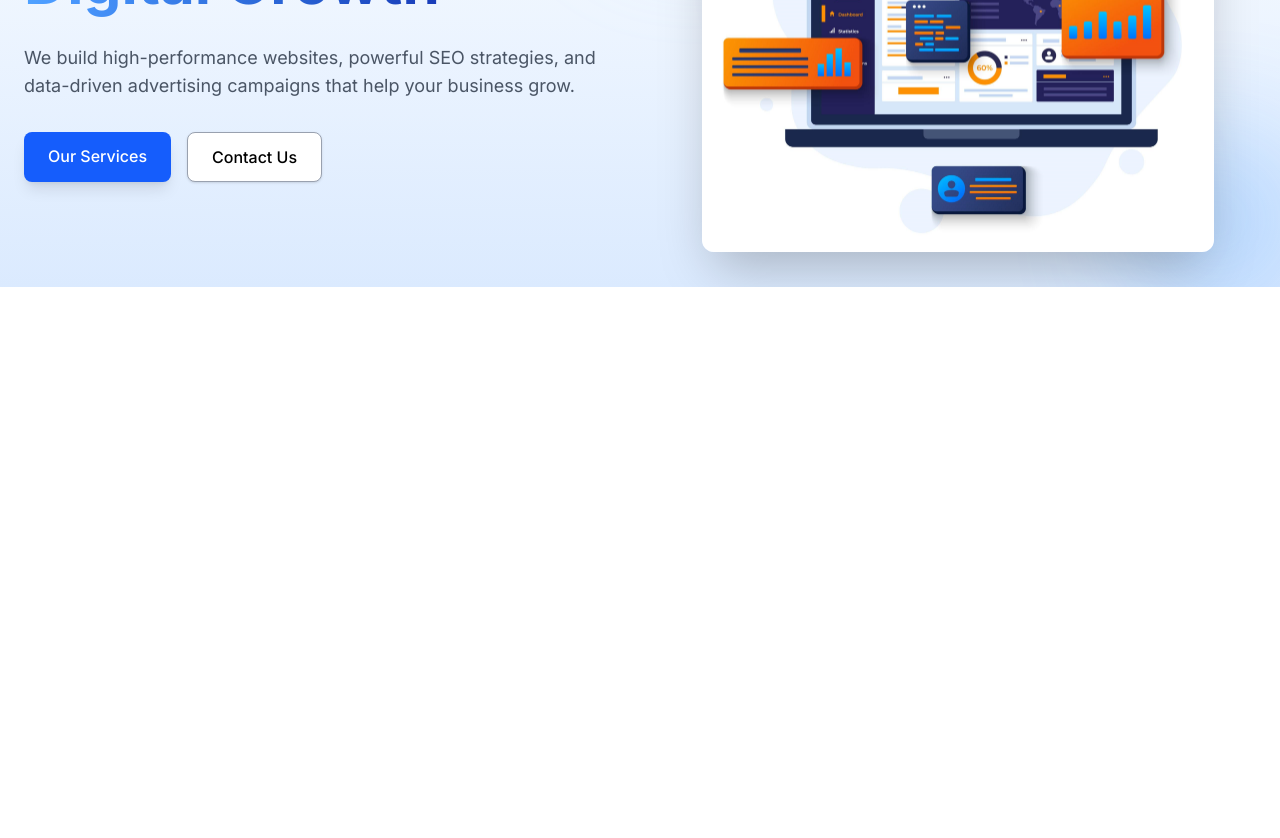
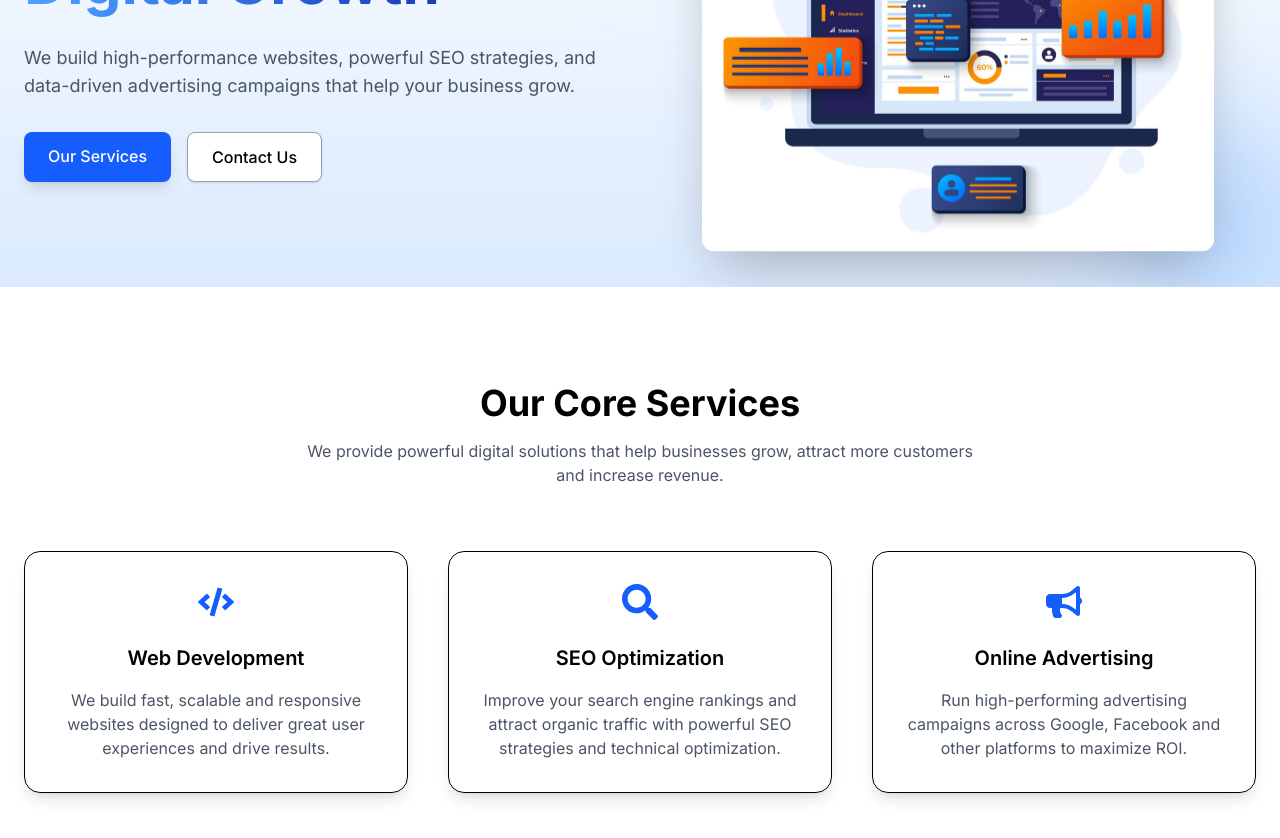
Before and after one commit to Hlamong55/Glowave-Website, a React (Vite) app: page / in a window 1280 px wide. Shown: the part 300-1138 px from the top of the page. Before the commit the page ends 800 px from the top, so only its background shows below. Built offline with nearby package versions, Linux system fonts and the light colour scheme; the HTML template or start-up script is replaced by a standard one.

Commit message:
implement key service overview

```diff
--- /dev/null
+++ b/src/components/home/HeroSection.jsx
@@ -0,0 +1,102 @@
+// eslint-disable-next-line no-unused-vars
+import { motion } from "framer-motion"
+import { Link } from "react-router-dom"
+import heroImg from "../../assets/hero-dashboard.png"
+
+const HeroSection = () => {
+    return (
+        <section className="pt-24 pb-8 bg-linear-to-b from-white via-blue-50 to-blue-100 overflow-hidden">
+
+      <div className="max-w-7xl mx-auto px-6 grid md:grid-cols-2 gap-10 items-center">
+
+        {/* Left Content */}
+        <div>
+
+          <motion.h1
+            initial={{ opacity: 0, y: 40 }}
+            animate={{ opacity: 1, y: 0 }}
+            transition={{ duration: 0.6 }}
+            className="text-5xl md:text-6xl font-bold leading-tight"
+          >
+            Accelerate Your
+            <span className="bg-linear-to-r from-blue-400 to-blue-800 bg-clip-text text-transparent">
+              {" "}Digital Growth
+            </span>
+          </motion.h1>
+
+          <motion.p
+            initial={{ opacity: 0, y: 40 }}
+            animate={{ opacity: 1, y: 0 }}
+            transition={{ duration: 0.8 }}
+            className="mt-6 text-gray-600 text-lg"
+          >
+            We build high-performance websites, powerful SEO strategies,
+            and data-driven advertising campaigns that help your business grow.
+          </motion.p>
+
+          {/* CTA Buttons */}
+          <motion.div
+            initial={{ opacity: 0 }}
+            animate={{ opacity: 1 }}
+            transition={{ delay: 0.4 }}
+            className="mt-8 flex gap-4"
+          >
+            <Link
+              to="/services"
+              className="bg-blue-600 text-white px-6 py-3 rounded-lg font-medium hover:bg-blue-700 transition transform hover:scale-105 shadow-lg"
+            >
+              Our Services
+            </Link>
+
+            <Link
+              to="/contact"
+              className="border border-gray-400 px-6 py-3 rounded-lg font-medium bg-white hover:bg-gray-100 transform hover:scale-105 shadow-sm"
+            >
+              Contact Us
+            </Link>
+          </motion.div>
+
+        </div>
+
+        {/* Right Visual */}
+        <motion.div
+          initial={{ opacity: 0, scale: 0.8 }}
+          animate={{ opacity: 1, scale: 1 }}
+          transition={{ duration: 0.8 }}
+          className="relative flex justify-center"
+        >
+
+          {/* Glow background */}
+          <div className="absolute w-72 h-72 bg-blue-300 rounded-full blur-3xl opacity-40 animate-pulse"></div>
+
+          {/* Floating circle */}
+          <motion.div
+            animate={{ y: [0, -20, 0] }}
+            transition={{ duration: 6, repeat: Infinity }}
+            className="absolute -top-10 -left-10 w-40 h-40 bg-blue-200 rounded-full blur-3xl opacity-50"
+          />
+
+          <motion.div
+            animate={{ y: [0, 20, 0] }}
+            transition={{ duration: 7, repeat: Infinity }}
+            className="absolute -bottom-10 -right-10 w-40 h-40 bg-blue-400 rounded-full blur-3xl opacity-40"
+          />
+
+          {/* Dashboard Image */}
+          <motion.img
+            src={heroImg}
+            alt="Digital Growth Dashboard"
+            className="relative w-full max-w-lg rounded-xl shadow-2xl"
+            animate={{ y: [0, -10, 0] }}
+            transition={{ duration: 5, repeat: Infinity }}
+          />
+
+        </motion.div>
+
+      </div>
+
+    </section>
+    );
+};
+
+export default HeroSection;
--- /dev/null
+++ b/src/components/home/ServiceSection.jsx
@@ -0,0 +1,109 @@
+import { motion } from "framer-motion"
+import { FaCode, FaSearch, FaBullhorn } from "react-icons/fa"
+
+function ServicesSection() {
+  return (
+    <section className="py-24 bg-white">
+
+      <div className="max-w-7xl mx-auto px-6 text-center">
+
+        {/* Section Title */}
+        <motion.h2
+          initial={{ opacity: 0, y: 30 }}
+          whileInView={{ opacity: 1, y: 0 }}
+          transition={{ duration: 0.6 }}
+          className="text-4xl font-bold mb-4"
+        >
+          Our Core Services
+        </motion.h2>
+
+        <motion.p
+          initial={{ opacity: 0 }}
+          whileInView={{ opacity: 1 }}
+          transition={{ delay: 0.2 }}
+          className="text-gray-600 mb-16 max-w-2xl mx-auto"
+        >
+          We provide powerful digital solutions that help businesses grow,
+          attract more customers and increase revenue.
+        </motion.p>
+
+        {/* Services Grid */}
+        <div className="grid md:grid-cols-3 gap-10">
+
+          {/* Service 1 */}
+          <motion.div
+            whileHover={{ y: -10 }}
+            transition={{ type: "spring", stiffness: 300 }}
+            className="p-8 rounded-2xl shadow-lg border hover:shadow-xl transition"
+          >
+
+            <div className="text-blue-600 text-4xl mb-6 flex justify-center">
+              <FaCode />
+            </div>
+
+            <h3 className="text-xl font-semibold mb-4">
+              Web Development
+            </h3>
+
+            <p className="text-gray-600">
+              We build fast, scalable and responsive websites designed
+              to deliver great user experiences and drive results.
+            </p>
+
+          </motion.div>
+
+
+          {/* Service 2 */}
+          <motion.div
+            whileHover={{ y: -10 }}
+            transition={{ type: "spring", stiffness: 300 }}
+            className="p-8 rounded-2xl shadow-lg border hover:shadow-xl transition"
+          >
+
+            <div className="text-blue-600 text-4xl mb-6 flex justify-center">
+              <FaSearch />
+            </div>
+
+            <h3 className="text-xl font-semibold mb-4">
+              SEO Optimization
+            </h3>
+
+            <p className="text-gray-600">
+              Improve your search engine rankings and attract organic
+              traffic with powerful SEO strategies and technical optimization.
+            </p>
+
+          </motion.div>
+
+
+          {/* Service 3 */}
+          <motion.div
+            whileHover={{ y: -10 }}
+            transition={{ type: "spring", stiffness: 300 }}
+            className="p-8 rounded-2xl shadow-lg border hover:shadow-xl transition"
+          >
+
+            <div className="text-blue-600 text-4xl mb-6 flex justify-center">
+              <FaBullhorn />
+            </div>
+
+            <h3 className="text-xl font-semibold mb-4">
+              Online Advertising
+            </h3>
+
+            <p className="text-gray-600">
+              Run high-performing advertising campaigns across Google,
+              Facebook and other platforms to maximize ROI.
+            </p>
+
+          </motion.div>
+
+        </div>
+
+      </div>
+
+    </section>
+  )
+}
+
+export default ServicesSection
--- a/src/pages/Home.jsx
+++ b/src/pages/Home.jsx
@@ -1,101 +1,12 @@
-// eslint-disable-next-line no-unused-vars
-import { motion } from "framer-motion"
-import { Link } from "react-router-dom"
-import heroImg from "../assets/hero-dashboard.png"
+import HeroSection from "../components/home/HeroSection"
+import ServicesSection from "../components/home/ServiceSection"
 
 function Home() {
   return (
-    <section className="pt-24 pb-8 bg-linear-to-b from-white via-blue-50 to-blue-100 overflow-hidden">
-
-      <div className="max-w-7xl mx-auto px-6 grid md:grid-cols-2 gap-10 items-center">
-
-        {/* Left Content */}
-        <div>
-
-          <motion.h1
-            initial={{ opacity: 0, y: 40 }}
-            animate={{ opacity: 1, y: 0 }}
-            transition={{ duration: 0.6 }}
-            className="text-5xl md:text-6xl font-bold leading-tight"
-          >
-            Accelerate Your
-            <span className="bg-linear-to-r from-blue-400 to-blue-800 bg-clip-text text-transparent">
-              {" "}Digital Growth
-            </span>
-          </motion.h1>
-
-          <motion.p
-            initial={{ opacity: 0, y: 40 }}
-            animate={{ opacity: 1, y: 0 }}
-            transition={{ duration: 0.8 }}
-            className="mt-6 text-gray-600 text-lg"
-          >
-            We build high-performance websites, powerful SEO strategies,
-            and data-driven advertising campaigns that help your business grow.
-          </motion.p>
-
-          {/* CTA Buttons */}
-          <motion.div
-            initial={{ opacity: 0 }}
-            animate={{ opacity: 1 }}
-            transition={{ delay: 0.4 }}
-            className="mt-8 flex gap-4"
-          >
-            <Link
-              to="/services"
-              className="bg-blue-600 text-white px-6 py-3 rounded-lg font-medium hover:bg-blue-700 transition transform hover:scale-105 shadow-lg"
-            >
-              Our Services
-            </Link>
-
-            <Link
-              to="/contact"
-              className="border border-gray-400 px-6 py-3 rounded-lg font-medium bg-white hover:bg-gray-100 transform hover:scale-105 shadow-sm"
-            >
-              Contact Us
-            </Link>
-          </motion.div>
-
-        </div>
-
-        {/* Right Visual */}
-        <motion.div
-          initial={{ opacity: 0, scale: 0.8 }}
-          animate={{ opacity: 1, scale: 1 }}
-          transition={{ duration: 0.8 }}
-          className="relative flex justify-center"
-        >
-
-          {/* Glow background */}
-          <div className="absolute w-72 h-72 bg-blue-300 rounded-full blur-3xl opacity-40 animate-pulse"></div>
-
-          {/* Floating circle */}
-          <motion.div
-            animate={{ y: [0, -20, 0] }}
-            transition={{ duration: 6, repeat: Infinity }}
-            className="absolute -top-10 -left-10 w-40 h-40 bg-blue-200 rounded-full blur-3xl opacity-50"
-          />
-
-          <motion.div
-            animate={{ y: [0, 20, 0] }}
-            transition={{ duration: 7, repeat: Infinity }}
-            className="absolute -bottom-10 -right-10 w-40 h-40 bg-blue-400 rounded-full blur-3xl opacity-40"
-          />
-
-          {/* Dashboard Image */}
-          <motion.img
-            src={heroImg}
-            alt="Digital Growth Dashboard"
-            className="relative w-full max-w-lg rounded-xl shadow-2xl"
-            animate={{ y: [0, -10, 0] }}
-            transition={{ duration: 5, repeat: Infinity }}
-          />
-
-        </motion.div>
-
-      </div>
-
-    </section>
+    <>
+        <HeroSection></HeroSection>
+        <ServicesSection></ServicesSection>
+    </>
   )
 }
 
```
